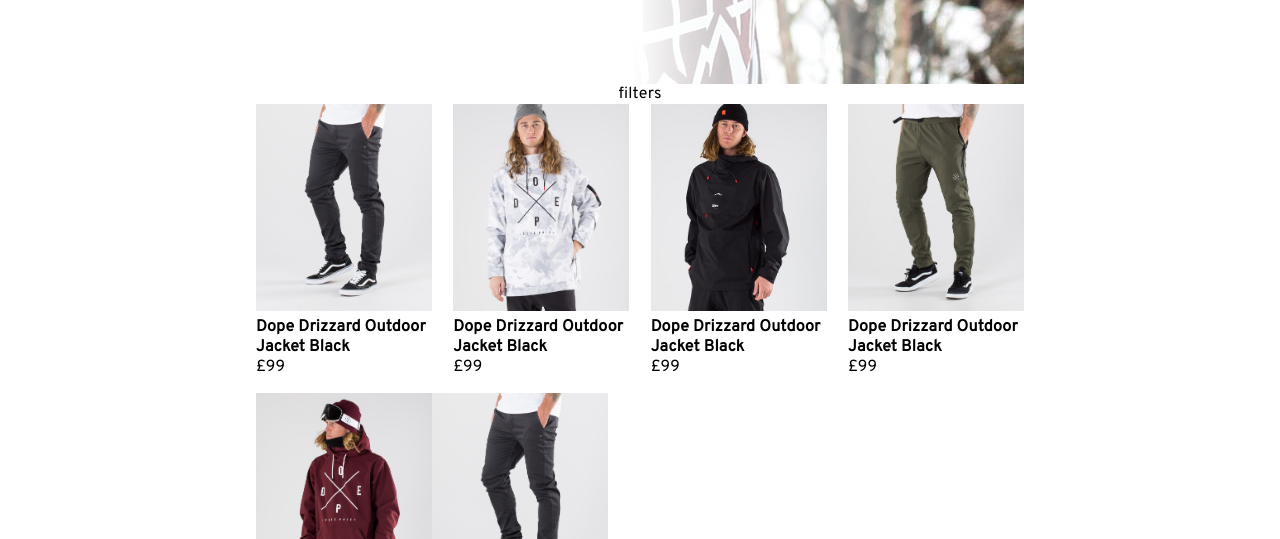
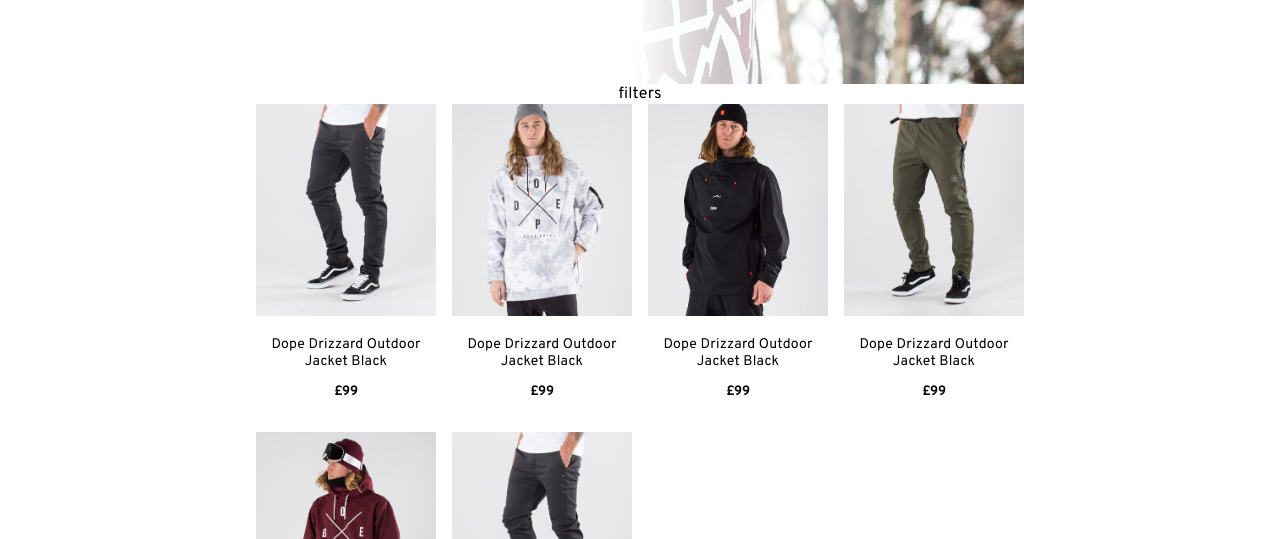
Before and after one commit to dougwithseismic/gatsbify-store-2020, a Gatsby site: page /categoryPage in a window 1280 px wide. Shown: the part 261-800 px from the top of the page. Built offline with nearby package versions, Linux system fonts and the light colour scheme; Gatsby itself is replaced by a stand-in of ours.

Commit message:
Changed Product Catalog to Grid

```diff
--- a/src/templates/CategoryPage/categoryPage.scss
+++ b/src/templates/CategoryPage/categoryPage.scss
@@ -15,9 +15,10 @@
   }
 
   .product-catalog {
-    display: flex;
-    flex-direction: row;
-
+    display: grid;
+    grid-template-columns: repeat(4, 1fr);
+    grid-column-gap: 1em;
+    grid-row-gap: 1em;
     justify-content: space-between;
     flex-wrap: wrap;
     .product-card {
@@ -27,15 +28,18 @@
         width: 100%;
       }
       .product-card-detail {
-        margin:  0 0 1em 0;
+        margin: 0 0 1em 0;
+        text-align: center;
+
       }
       .product-title {
-        font-weight: bold;
+        font-size: .875em;
+        margin: 1em;
       }
-    }
-    &:after {
-      content: "";
-      flex: auto;
+      .product-price {
+            font-weight: bold;
+            font-size: .8em;
+      }
     }
   }
 } /* Define mobile styles - Mobile First */
```
